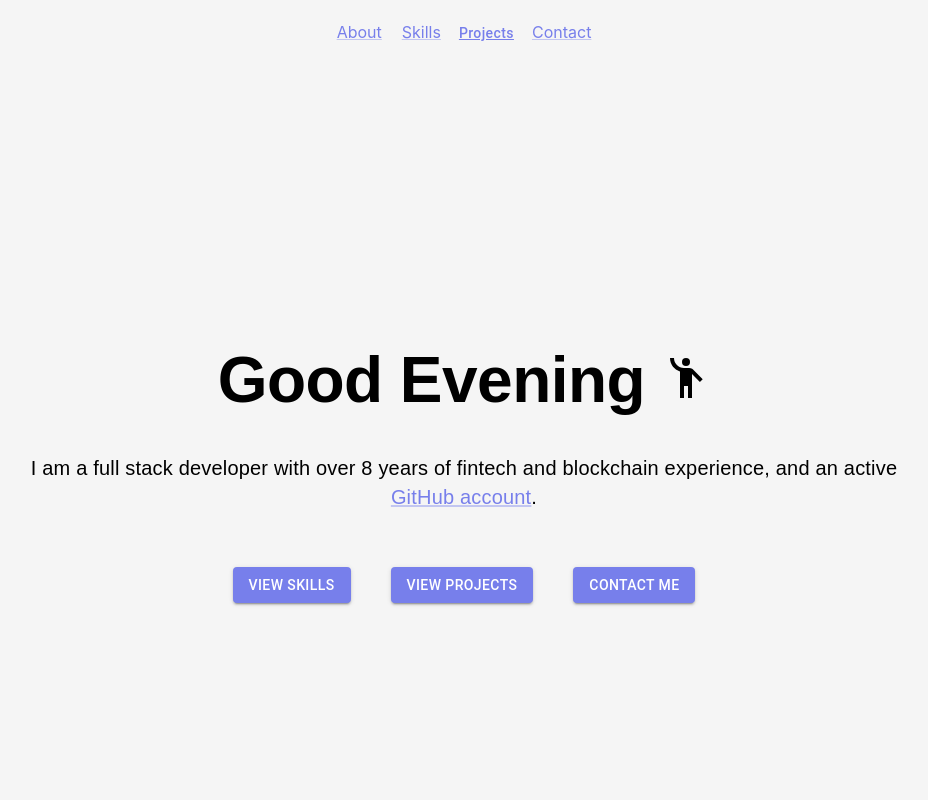
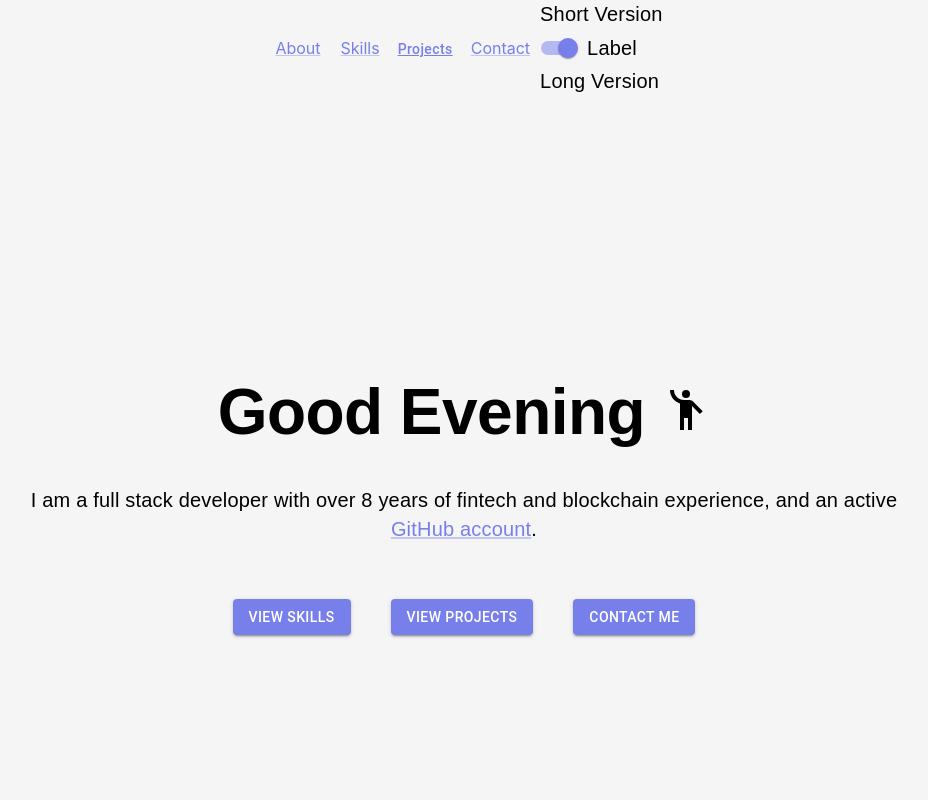
Before and after one commit to hal-alex/personal-site-mui, a React (Create React App) app: page / in a window 1280 px wide. Shown: the top 800 px of the page, without its empty margins (176-1104 px from the left). Built offline with nearby package versions, Linux system fonts and the light colour scheme.

Commit message:
starting the header toggle

```diff
--- a/src/components/Header.js
+++ b/src/components/Header.js
@@ -14,6 +14,8 @@ import {
 } from "@mui/material"
 
 import DropdownMenu from "./DropdownMenu"
+
+import HeaderToggle from "./HeaderToggle"
 
 const styles = {
   appBar: {
@@ -56,6 +58,7 @@ const Header = () => {
               )
             })}
           </Box>
+          <HeaderToggle></HeaderToggle>
         </Toolbar>
       </Container>
     </AppBar>
--- /dev/null
+++ b/src/components/HeaderToggle.js
@@ -0,0 +1,17 @@
+import * as React from "react"
+import FormGroup from "@mui/material/FormGroup"
+import FormControlLabel from "@mui/material/FormControlLabel"
+import Switch from "@mui/material/Switch"
+import { Typography } from "@mui/material"
+
+const HeaderToggle = () => {
+  return (
+    <FormGroup>
+      <Typography>Short Version</Typography>
+      <FormControlLabel control={<Switch defaultChecked />} label="Label" />
+      <Typography>Long Version</Typography>
+    </FormGroup>
+  )
+}
+
+export default HeaderToggle
```
